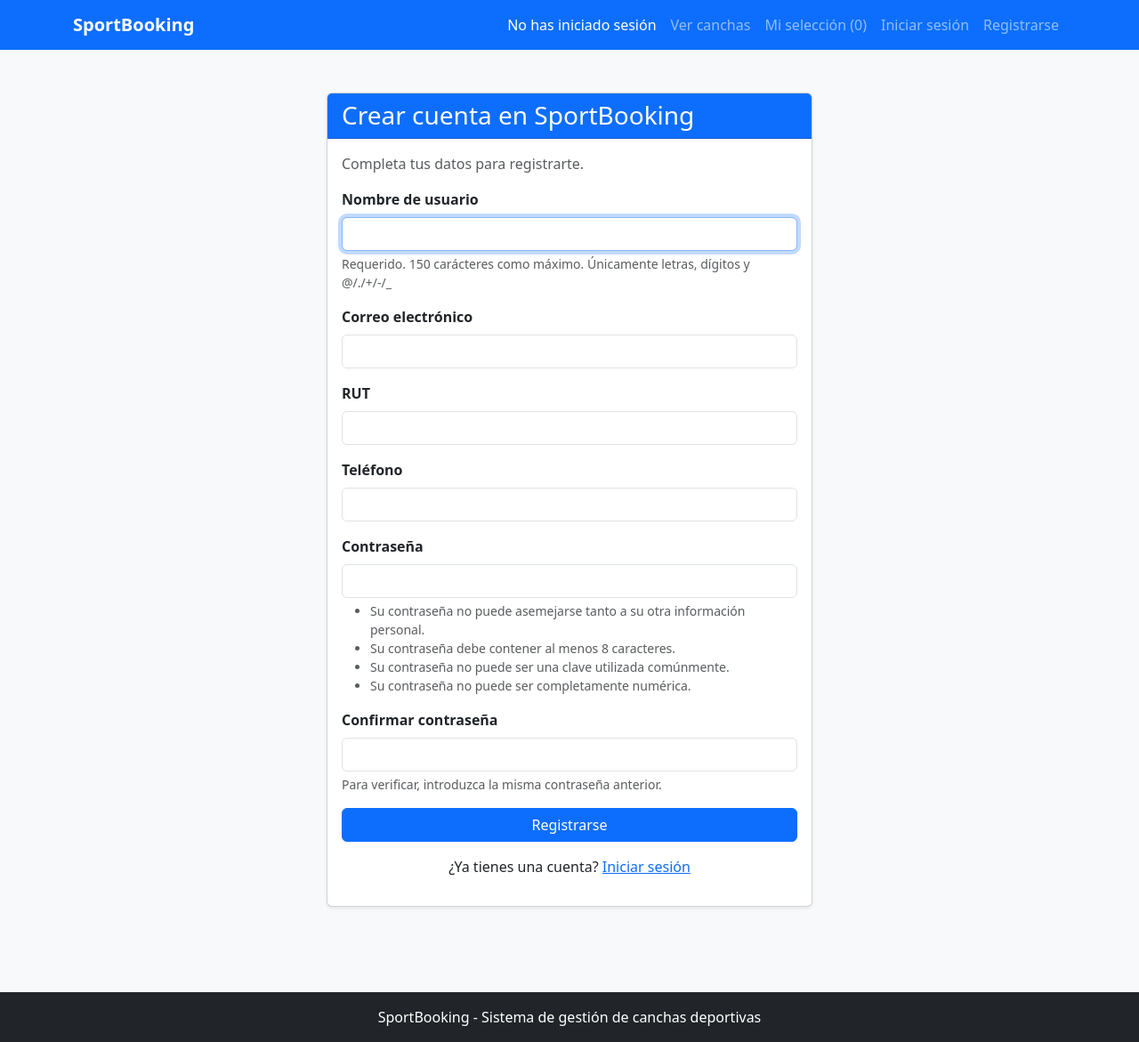
After one commit to Jerson-Lab/Sport_Booking_EV3, a Django app: page /registro/ in a window 1280 px wide. The commit adds this page. Shown: the whole page at 89% size. Run offline with Django 5.2, Linux system fonts and the light colour scheme.

Commit message:
Implemente el registro autenticacion de perfiles y realice pruebas de seguridad

```diff
--- a/reservas/forms.py
+++ b/reservas/forms.py
@@ -3,8 +3,11 @@ from decimal import Decimal
 from django import forms
 from django.core.exceptions import ValidationError
 
-from .models import Cancha
+from .models import Cancha, Perfil
+import re
 
+from django.contrib.auth import get_user_model
+from django.contrib.auth.forms import UserCreationForm
 class CanchaForm(forms.ModelForm):
 
     class Meta:
@@ -106,3 +109,129 @@ class CanchaForm(forms.ModelForm):
                 "La capacidad debe ser al menos 1 persona"
             )
         return capacidad
+
+
+class RegistroForm(UserCreationForm):
+
+    email = forms.EmailField(
+        required=True,
+        label="Correo electrónico"
+    )
+
+    rut = forms.CharField(
+        max_length=12,
+        required=True,
+        label="RUT"
+    )
+
+    telefono = forms.CharField(
+        max_length=20,
+        required=True,
+        label="Teléfono"
+    )
+
+    class Meta:
+        model = get_user_model()
+
+        fields = (
+            "username",
+            "email",
+        )
+
+        labels = {
+            "username": "Nombre de usuario",
+        }
+
+    field_order = [
+        "username",
+        "email",
+        "rut",
+        "telefono",
+        "password1",
+        "password2",
+    ]
+
+    def __init__(self, *args, **kwargs):
+        super().__init__(*args, **kwargs)
+
+        for campo in self.fields.values():
+            campo.widget.attrs["class"] = "form-control"
+
+        self.fields["password1"].label = "Contraseña"
+        self.fields["password2"].label = "Confirmar contraseña"
+
+    def clean_email(self):
+        email = self.cleaned_data["email"].strip().lower()
+
+        Usuario = get_user_model()
+
+        if Usuario.objects.filter(
+            email__iexact=email
+        ).exists():
+            raise forms.ValidationError(
+                "Este correo electrónico ya está registrado."
+            )
+
+        return email
+
+    def clean_rut(self):
+        rut = self.cleaned_data["rut"]
+
+        # Quitar puntos, guiones y espacios
+        rut = re.sub(r"[.\-\s]", "", rut).upper()
+
+        if not re.fullmatch(r"\d{1,8}[\dK]", rut):
+            raise forms.ValidationError(
+                "El formato del RUT no es válido."
+            )
+
+        numero = rut[:-1]
+        digito = rut[-1]
+
+        # Calcular dígito verificador
+        suma = 0
+        multiplicador = 2
+
+        for cifra in reversed(numero):
+            suma += int(cifra) * multiplicador
+            multiplicador += 1
+
+            if multiplicador > 7:
+                multiplicador = 2
+
+        resultado = 11 - (suma % 11)
+
+        if resultado == 11:
+            verificador = "0"
+        elif resultado == 10:
+            verificador = "K"
+        else:
+            verificador = str(resultado)
+
+        if digito != verificador:
+            raise forms.ValidationError(
+                "El dígito verificador del RUT es incorrecto."
+            )
+
+        rut_normalizado = f"{numero}-{digito}"
+
+        if Perfil.objects.filter(
+            rut=rut_normalizado
+        ).exists():
+            raise forms.ValidationError(
+                "Este RUT ya se encuentra registrado."
+            )
+
+        return rut_normalizado
+
+    def clean_telefono(self):
+        telefono = self.cleaned_data["telefono"].strip()
+
+        digitos = re.sub(r"\D", "", telefono)
+
+        if not 8 <= len(digitos) <= 12:
+            raise forms.ValidationError(
+                "Ingresa un teléfono válido de 8 a 12 dígitos."
+            )
+
+        return telefono
--- a/reservas/templates/base.html
+++ b/reservas/templates/base.html
@@ -26,10 +26,46 @@
             <div class="collapse navbar-collapse" id="menuPrincipal">
 
                 <div class="navbar-nav ms-auto">
+
+                    {% if user.is_authenticated %}
+                        <span class="nav-link text-white">
+                            Usuario: {{ user.username }}
+                        </span>
+                    {% else %}
+                        <span class="nav-link text-white">
+                            No has iniciado sesión
+                        </span>
+                    {% endif %}
+
                     <a class="nav-link" href="{% url 'catalogo' %}">Ver canchas</a>
                     <a class="nav-link" href="{%url 'ver_seleccion'%}">Mi selección ({{ contador_seleccion }})</a>
                     {% if user.is_staff %}
                     <a class="nav-link" href="{% url 'admin:index' %}">Administración</a>
+                    {% endif %}
+
+                    {% if user.is_authenticated %}
+                        <span class="nav-link text-white">
+                            Usuario: {{ user.username }}
+                        </span>
+                        <form method="post"
+                            action="{% url 'cerrar_sesion' %}"
+                            class="d-flex align-items-center ms-lg-2">
+
+                            {% csrf_token %}
+
+                            <button type="submit"
+                                    class="btn btn-outline-light btn-sm">
+                                Cerrar sesión
+                            </button>
+                        </form>
+                    {% else %}
+                    <a class="nav-link" href="{% url 'iniciar_sesion' %}">
+                        Iniciar sesión
+                    </a>
+
+                    <a class="nav-link" href="{% url 'registro' %}">
+                        Registrarse
+                    </a>
                     {% endif %}
                 </div>
             </div>
--- /dev/null
+++ b/reservas/templates/reservas/registro.html
@@ -0,0 +1,84 @@
+
+{% extends "base.html" %}
+
+{% block contenido %}
+
+<div class="row justify-content-center">
+
+    <div class="col-md-8 col-lg-6">
+
+        <div class="card shadow-sm">
+
+            <div class="card-header bg-primary text-white">
+                <h3 class="mb-0">
+                    Crear cuenta en SportBooking
+                </h3>
+            </div>
+
+            <div class="card-body">
+
+                <p class="text-muted">
+                    Completa tus datos para registrarte.
+                </p>
+
+                <form method="post" novalidate>
+
+                    {% csrf_token %}
+
+                    {% for error in formulario.non_field_errors %}
+                        <div class="alert alert-danger">
+                            {{ error }}
+                        </div>
+                    {% endfor %}
+
+                    {% for campo in formulario %}
+
+                        <div class="mb-3">
+
+                            <label for="{{ campo.id_for_label }}"
+                                   class="form-label fw-semibold">
+                                {{ campo.label }}
+                            </label>
+
+                            {{ campo }}
+
+                            {% if campo.help_text %}
+                                <div class="form-text">
+                                    {{ campo.help_text }}
+                                </div>
+                            {% endif %}
+
+                            {% for error in campo.errors %}
+                                <div class="text-danger small mt-1">
+                                    {{ error }}
+                                </div>
+                            {% endfor %}
+
+                        </div>
+
+                    {% endfor %}
+
+                    <button type="submit"
+                            class="btn btn-primary w-100">
+                        Registrarse
+                    </button>
+
+                </form>
+
+                <p class="text-center mt-3">
+                    ¿Ya tienes una cuenta?
+
+                    <a href="{% url 'iniciar_sesion' %}">
+                        Iniciar sesión
+                    </a>
+                </p>
+
+            </div>
+
+        </div>
+
+    </div>
+
+</div>
+
+{% endblock %}
--- a/reservas/urls.py
+++ b/reservas/urls.py
@@ -1,5 +1,8 @@
 from django.urls import path
 from . import views
+
+from django.contrib.auth.views import LoginView, LogoutView
+
 
 urlpatterns = [
     path("", views.catalogo,
@@ -60,5 +63,26 @@ urlpatterns = [
         name="ver_comprobante"
     ),
 
+    path(
+        "cerrar-sesion/",
+        LogoutView.as_view(next_page="catalogo"),
+        name="cerrar_sesion"
+    ),
+
+
+    path(
+        "iniciar-sesion/",
+        LoginView.as_view(
+            template_name="reservas/iniciar_sesion.html",
+            next_page="catalogo"
+        ),
+        name="iniciar_sesion"
+    ),
+
+    path(
+        "registro/",
+        views.registrar_usuario,
+        name="registro"
+    ),
 
 ]
--- a/reservas/views.py
+++ b/reservas/views.py
@@ -3,7 +3,7 @@ from django.core.paginator import Paginator
 from django.db.models import Q
 from django.shortcuts import render, get_object_or_404
 
-from .models import Cancha, Disciplina
+from .models import Cancha, Disciplina, Perfil
 
 from django.contrib import messages
 
@@ -15,10 +15,17 @@ from django.contrib.auth.decorators import(
 from django.shortcuts import redirect
 
 from .forms import CanchaForm
+from .forms import RegistroForm
 
 from decimal import Decimal, ROUND_HALF_UP
 from django.views.decorators.http import require_POST
 from django.utils import timezone
+
+
+from django.contrib.auth import login
+from django.db import transaction
+
+
 
 def catalogo(request):
 
@@ -548,3 +555,43 @@ def ver_comprobante(request):
         "reservas/comprobante.html",
         {"comprobante": comprobante}
     )
+
+def registrar_usuario(request):
+
+    # Evitar registrar otra cuenta con una sesión abierta
+    if request.user.is_authenticated:
+        return redirect("catalogo")
+
+    if request.method == "POST":
+        formulario = RegistroForm(request.POST)
+
+        if formulario.is_valid():
+
+            with transaction.atomic():
+
+                usuario = formulario.save()
+
+                Perfil.objects.create(
+                    usuario=usuario,
+                    rut=formulario.cleaned_data["rut"],
+                    telefono=formulario.cleaned_data["telefono"],
+                    rol=Perfil.Rol.CLIENTE
+                )
+
+            login(request, usuario)
+
+            messages.success(
+                request,
+                "Tu cuenta fue creada correctamente."
+            )
+
+            return redirect("catalogo")
+
+    else:
+        formulario = RegistroForm()
+
+    return render(
+        request,
+        "reservas/registro.html",
+        {"formulario": formulario}
+    )
```
Also changed, not shown: reservas/admin.py (+25 -1 lines), reservas/models.py (+38 -1 lines), reservas/templates/reservas/iniciar_sesion.html (added, +86 -0 lines), reservas/tests.py (+134 -1 lines), reservas/migrations/0003_perfil.py (added).
